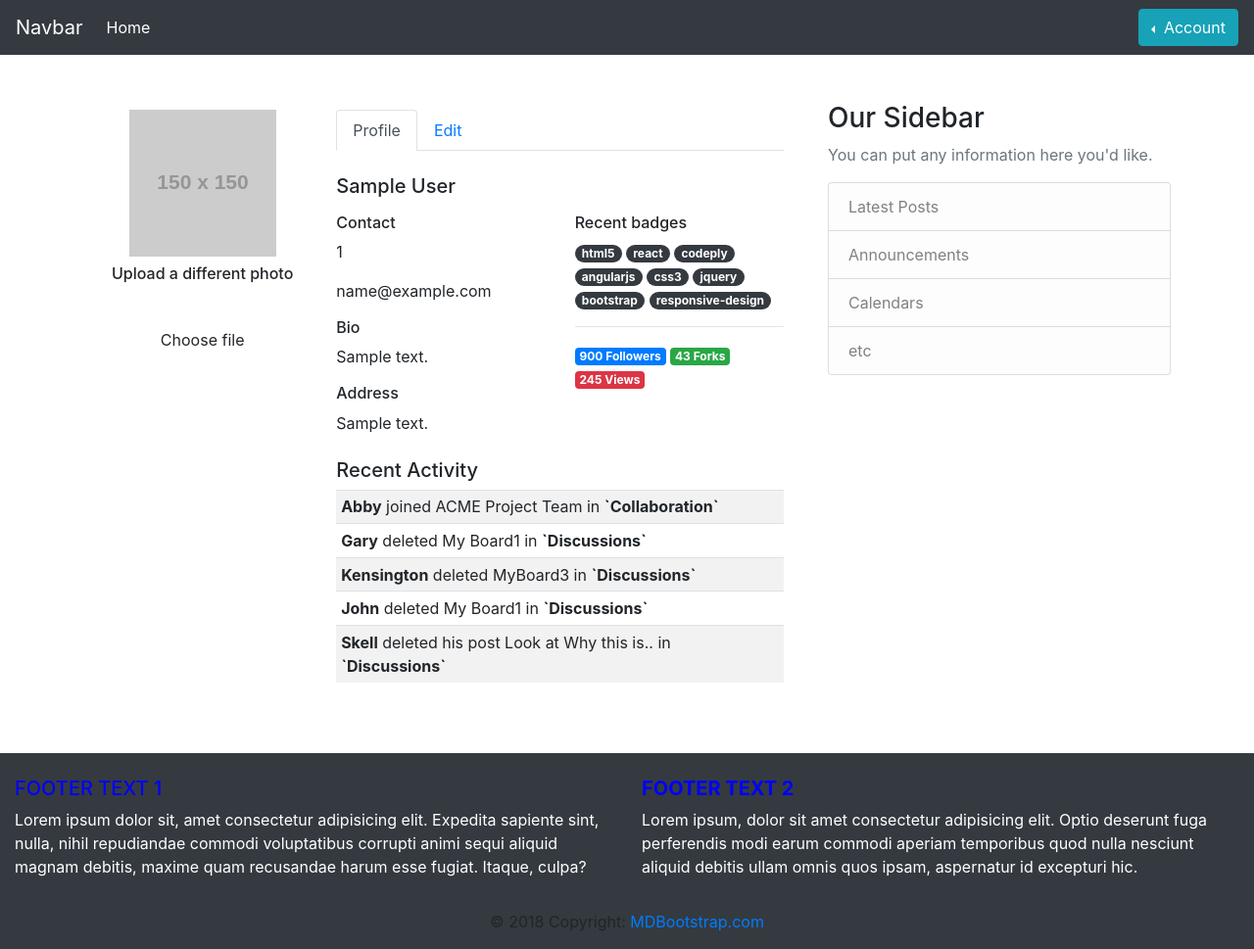
After one commit to idahmed/simple-blog, a Django app: page /profile/1/ in a window 1280 px wide. The commit adds this page. Shown: the whole page at 98% size. Run offline with Django 3.2, Linux system fonts and the light colour scheme; tables that the repository leaves empty hold one stand-in row (values such as "Sample post"); grey boxes labelled with a size stand in for pictures from a placeholder-image service; some libraries are stand-ins or nearby versions.

Commit message:
a lot of changes

```diff
--- a/src/blog/main/templates/main/base.html
+++ b/src/blog/main/templates/main/base.html
@@ -9,8 +9,15 @@
     <link rel="stylesheet" href="https://stackpath.bootstrapcdn.com/bootstrap/4.3.1/css/bootstrap.min.css" integrity="sha384-ggOyR0iXCbMQv3Xipma34MD+dH/1fQ784/j6cY/iJTQUOhcWr7x9JvoRxT2MZw1T" crossorigin="anonymous">
 
     <title>Blog</title>
+
   </head>
-  <body>
+  <body style="height:100%; width:100%">
+    <div id="header" style="position:absolute; top:0px; left:0px; height:200px; right:0px;overflow:hidden;">
+    </div>
+    <div id="content" style="position:absolute; top:200px; bottom:200px; left:0px; right:0px; overflow:auto;">
+    </div>
+    <div id="footer" style="position:absolute; bottom:0px; height:200px; left:0px; right:0px; overflow:hidden;">
+    </div>
     <header>
       <nav class="navbar navbar-expand-lg navbar-dark bg-dark">
         <a class="navbar-brand" href="{% url 'main:home' %}">Navbar</a>
@@ -43,6 +50,8 @@
         </ul>
       </nav>
     </header>
+    <br>
+    <br>
     <main role="main" class="container">
       <div class="row">
         <div class="col-md-8">
@@ -71,8 +80,9 @@
       </div>
     </main>
     <br>
+    </div>
         <!-- Footer -->
-    <footer class="page-footer font-small-dark teal pt-4 footer-dark bg-dark fixed-bottom">
+    <footer class="page-footer font-small-dark teal pt-4 footer-dark bg-dark">
       <div class="container-fluid text-center text-md-left">
         <div class="row">
           <div class="col-md-6 mt-md-0 mt-3">
--- a/src/blog/main/urls.py
+++ b/src/blog/main/urls.py
@@ -7,4 +7,6 @@ app_name = 'main'
 urlpatterns = [
     path('', views.Home.as_view(), name='home'),
     path('post/<int:pk>/', views.PostDetails.as_view(), name='post'),
+    path('post/<int:pk>/update/', views.PostUpdate.as_view(), name='post-update'),
+    path('post/<int:pk>/delete/', views.PostDelete.as_view(), name='post-delete'),
 ]
--- a/src/blog/users/models.py
+++ b/src/blog/users/models.py
@@ -1,4 +1,5 @@
 from django.db import models
+from PIL import Image
 from django.contrib.auth.models import(
     AbstractBaseUser, PermissionsMixin, BaseUserManager
 )
@@ -54,3 +55,38 @@ class User(AbstractBaseUser, PermissionsMixin):
     def __str__(self):
         fullname = self.first_name+' '+self.last_name
         return fullname
+
+    def fullname(self):
+        fullname = self.first_name+' '+self.last_name
+        return fullname
+
+
+class Profile(models.Model):
+    """
+    Users profile to show more infos.
+    """
+    genders = [
+        ('male', 'male'),
+        ('female', 'female'),
+        ('other', 'other')
+    ]
+
+    owner = models.OneToOneField(User, on_delete=models.CASCADE)
+    profile_pic = models.ImageField(default='profile.jpg', upload_to='profile_pics')
+    bio = models.TextField(blank=True, null=True)
+    address = models .TextField(blank=True, null=True)
+    phone = models.IntegerField(blank=True, null=True)
+    gender = models.CharField(choices=genders, max_length=255)
+
+    def save(self):
+        super().save()  # saving image first
+        if self.profile_pic:
+            img = Image.open(self.profile_pic.path) # Open image using self
+
+            if img.height > 500 or img.width > 500:
+                new_img = (500, 500)
+                img.thumbnail(new_img)
+                img.save(self.profile_pic.path)  # saving image at the same path
+
+    def __str__(self):
+        return self.owner.fullname()
--- /dev/null
+++ b/src/blog/users/templates/users/profile.html
@@ -0,0 +1,104 @@
+{% extends "main/base.html" %}
+{% load crispy_forms_tags %}
+
+{% block content %}
+<div class="container">
+        <div class="row my-2">
+            <div class="col-lg-8 order-lg-2">
+                <ul class="nav nav-tabs">
+                    <li class="nav-item">
+                        <a href="" data-target="#profile" data-toggle="tab" class="nav-link active">Profile</a>
+                    </li>
+                    <li class="nav-item">
+                        <a href="" data-target="#edit" data-toggle="tab" class="nav-link">Edit</a>
+                    </li>
+                </ul>
+                <div class="tab-content py-4">
+                    <div class="tab-pane active" id="profile">
+                        <h5 class="mb-3">{{ profile_user.fullname }}</h5>
+                        <div class="row">
+                            <div class="col-md-6">
+                                <h6>Contact</h6>
+                                <p>
+                                    {{profile_user.profile.phone}}
+                                </p>
+                                <p>
+                                    {{profile_user.email}}
+                                </p>
+                                <h6>Bio</h6>
+                                <p>
+                                    {{profile_user.profile.bio}}
+                                </p>
+                                <h6>Address</h6>
+                                <p>
+                                    {{profile_user.profile.address}}
+                                </p>
+
+                            </div>
+                            <div class="col-md-6">
+                                <h6>Recent badges</h6>
+                                <a href="#" class="badge badge-dark badge-pill">html5</a>
+                                <a href="#" class="badge badge-dark badge-pill">react</a>
+                                <a href="#" class="badge badge-dark badge-pill">codeply</a>
+                                <a href="#" class="badge badge-dark badge-pill">angularjs</a>
+                                <a href="#" class="badge badge-dark badge-pill">css3</a>
+                                <a href="#" class="badge badge-dark badge-pill">jquery</a>
+                                <a href="#" class="badge badge-dark badge-pill">bootstrap</a>
+                                <a href="#" class="badge badge-dark badge-pill">responsive-design</a>
+                                <hr>
+                                <span class="badge badge-primary"><i class="fa fa-user"></i> 900 Followers</span>
+                                <span class="badge badge-success"><i class="fa fa-cog"></i> 43 Forks</span>
+                                <span class="badge badge-danger"><i class="fa fa-eye"></i> 245 Views</span>
+                            </div>
+                            <div class="col-md-12">
+                                <h5 class="mt-2"><span class="fa fa-clock-o ion-clock float-right"></span> Recent Activity</h5>
+                                <table class="table table-sm table-hover table-striped">
+                                    <tbody>
+                                        <tr>
+                                            <td>
+                                                <strong>Abby</strong> joined ACME Project Team in <strong>`Collaboration`</strong>
+                                            </td>
+                                        </tr>
+                                        <tr>
+                                            <td>
+                                                <strong>Gary</strong> deleted My Board1 in <strong>`Discussions`</strong>
+                                            </td>
+                                        </tr>
+                                        <tr>
+                                            <td>
+                                                <strong>Kensington</strong> deleted MyBoard3 in <strong>`Discussions`</strong>
+                                            </td>
+                                        </tr>
+                                        <tr>
+                                            <td>
+                                                <strong>John</strong> deleted My Board1 in <strong>`Discussions`</strong>
+                                            </td>
+                                        </tr>
+                                        <tr>
+                                            <td>
+                                                <strong>Skell</strong> deleted his post Look at Why this is.. in <strong>`Discussions`</strong>
+                                            </td>
+                                        </tr>
+                                    </tbody>
+                                </table>
+                            </div>
+                        </div>
+                        <!--/row-->
+                    </div>
+                    <div class="tab-pane" id="edit">
+                        <form role="form">
+                        </form>
+                    </div>
+                </div>
+            </div>
+            <div class="col-lg-4 order-lg-1 text-center">
+                <img src="//placehold.it/150" class="mx-auto img-fluid img-circle d-block" alt="avatar">
+                <h6 class="mt-2">Upload a different photo</h6>
+                <label class="custom-file">
+                    <input type="file" id="file" class="custom-file-input">
+                    <span class="custom-file-control">Choose file</span>
+                </label>
+            </div>
+        </div>
+    </div>
+{% endblock content %}
--- a/src/blog/users/urls.py
+++ b/src/blog/users/urls.py
@@ -8,4 +8,6 @@ urlpatterns = [
     path('register/', views.Register.as_view(), name='register'),
     path('login/', auth_views.LoginView.as_view(template_name='users/login.html'), name='login'),
      path('logout/', auth_views.LogoutView.as_view(), name='logout'),
+     path('profile-create/', views.CreateProfile.as_view(), name='profile-create'),
+     path('profile/<int:pk>/', views.ProfileView.as_view(), name='profile'),
 ]
--- a/src/blog/users/views.py
+++ b/src/blog/users/views.py
@@ -1,9 +1,10 @@
-from django.shortcuts import render, redirect
-from django.views import View
+from django.shortcuts import render, redirect, reverse
+from django.views import View, generic
+from django.views.generic import edit, CreateView
 from django.contrib import messages
 
-from .forms import UserRegisterForm
-
+from .forms import UserRegisterForm, ProfileForm
+from .models import Profile, User
 
 class Register(View):
     """
@@ -29,3 +30,35 @@ class Register(View):
         form = UserRegisterForm()
         messages.error(request, f'pleas check your infos and try again.')
         return render(request, 'users/register.html', {'form':form})
+
+
+class CreateProfile(View):
+
+    def get(self, request):
+        if request.user.profile:
+            url = 'main:home'
+            return redirect(url)
+        else:
+            form = ProfileForm()
+            return render(request, 'users/profile_create.html', {'form':form})
+
+    def post(self, request):
+        if request.method == 'POST':
+            form = ProfileForm(request.POST)
+            if form.is_valid():
+                form.save(commit=False)
+                form.instance.owner = request.user
+                form.save()
+                messages.success(request, f'Your profile is now created, you can update it at anytime.')
+                return reverse('main:home')
+
+            form = ProfileForm()
+            messages.error(request, f'you have to complete the form')
+        return render(request, 'users/profile_create.html', {'form':form})
+
+
+class ProfileView(generic.DetailView):
+
+    model = User
+    template_name = 'users/profile.html'
+    context_object_name = 'profile_user'
```
Also changed, not shown: src/blog/main/templates/main/home.html (+16 -1 lines), src/blog/main/templates/main/post_confirm_delete.html (added, +20 -0 lines), src/blog/main/templates/main/post_update.html (added, +22 -0 lines), src/blog/main/views.py (+32 -0 lines), src/blog/users/admin.py (+10 -1 lines), src/blog/users/forms.py (+13 -1 lines), src/blog/users/templates/users/profile_create.html (added, +16 -0 lines), src/blog/main/migrations/0002_auto_20190928_2357.py (added), src/blog/media/default.jpg (added), src/blog/media/posts_images/animal-animal-photography-canidae-45242.jpg (added), src/blog/media/posts_images/daylight-forest-hd-wallpaper-443446.jpg (added), src/blog/media/posts_images/daylight-forest-hd-wallpaper-443446_p7ol6qo.jpg (added), src/blog/users/migrations/0002_profile.py (added).
